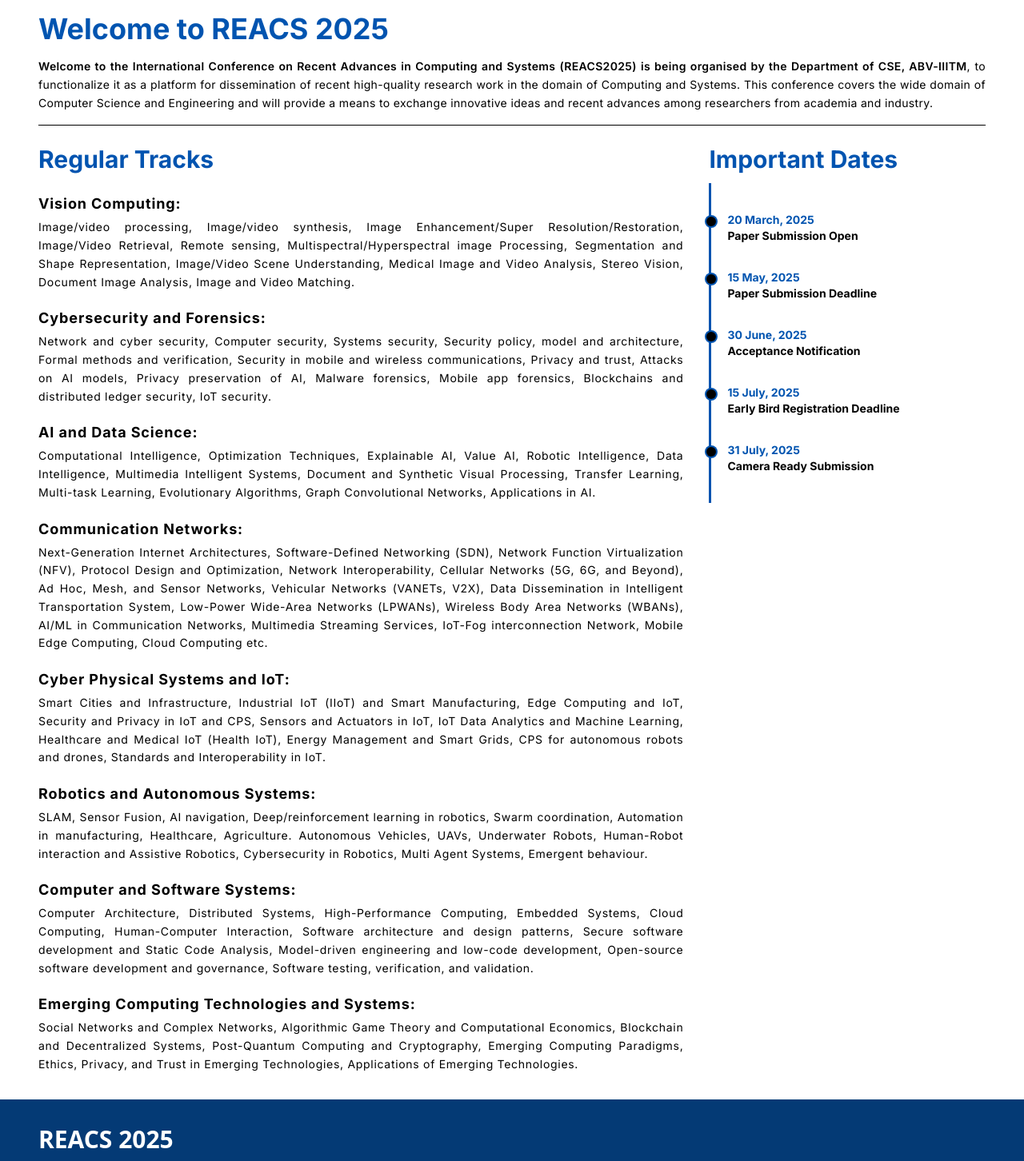
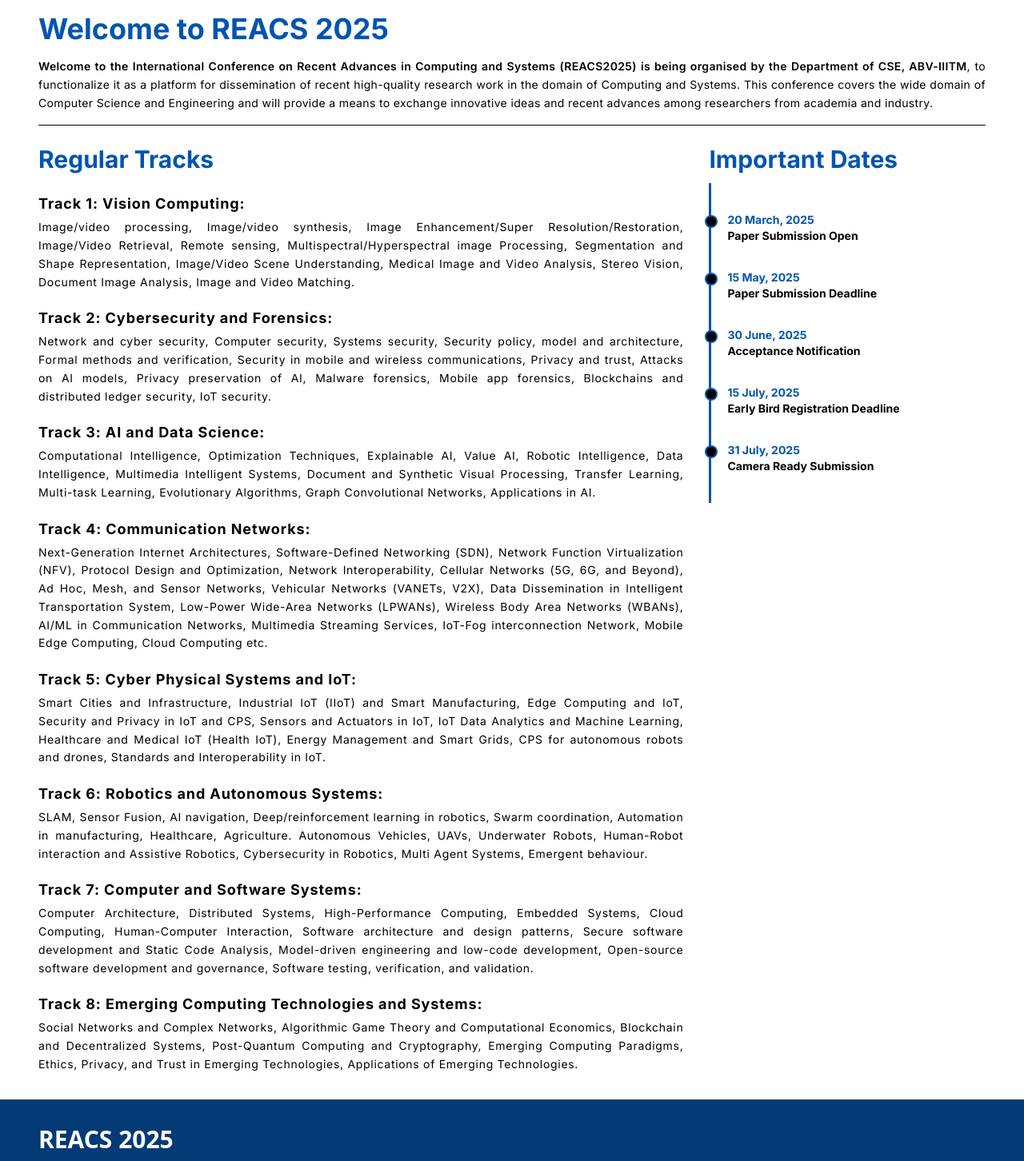
Before and after one commit to dewani12/ReACS_2025, a React (Vite) app in the folder frontend/: page / in a window 1280 px wide. Shown: the part 608-2060 px from the top of the page at 80% size. Built offline with nearby package versions, Linux system fonts and the light colour scheme.

Commit message:
feat: update track headings in MainSection for clarity and organization

```diff
--- a/frontend/src/components/MainSection.jsx
+++ b/frontend/src/components/MainSection.jsx
@@ -47,35 +47,35 @@
 
     const RegularTracks = [
         {
-            heading: "Vision Computing:",
+            heading: "Track 1: Vision Computing:",
             content: "Image/video processing, Image/video synthesis, Image Enhancement/Super Resolution/Restoration, Image/Video Retrieval, Remote sensing, Multispectral/Hyperspectral image Processing, Segmentation and Shape Representation, Image/Video Scene Understanding, Medical Image and Video Analysis, Stereo Vision, Document Image Analysis, Image and Video Matching."
         },
         {
-            heading: "Cybersecurity and Forensics:",
+            heading: "Track 2: Cybersecurity and Forensics:",
             content: "Network and cyber security, Computer security, Systems security, Security policy, model and architecture, Formal methods and verification, Security in mobile and wireless communications,  Privacy and trust, Attacks on AI models, Privacy preservation of AI, Malware forensics, Mobile app forensics, Blockchains and distributed ledger security, IoT security."
         },
         {
-            heading: "AI and Data Science:",
+            heading: "Track 3: AI and Data Science:",
             content: "Computational Intelligence, Optimization Techniques, Explainable AI, Value AI, Robotic Intelligence, Data Intelligence, Multimedia Intelligent Systems, Document and Synthetic Visual Processing, Transfer Learning, Multi-task Learning, Evolutionary Algorithms, Graph Convolutional Networks, Applications in AI."
         },
         {
-            heading: "Communication Networks:",
+            heading: "Track 4: Communication Networks:",
             content: "Next-Generation Internet Architectures, Software-Defined Networking (SDN), Network Function Virtualization (NFV), Protocol Design and Optimization, Network Interoperability, Cellular Networks (5G, 6G, and Beyond), Ad Hoc, Mesh, and Sensor Networks, Vehicular Networks (VANETs, V2X), Data Dissemination in Intelligent Transportation System, Low-Power Wide-Area Networks (LPWANs), Wireless Body Area Networks (WBANs), AI/ML in Communication Networks, Multimedia Streaming Services, IoT-Fog interconnection Network, Mobile Edge Computing, Cloud Computing etc."
         },
         {
-            heading: "Cyber Physical Systems and IoT:",
+            heading: "Track 5: Cyber Physical Systems and IoT:",
             content: "Smart Cities and Infrastructure, Industrial IoT (IIoT) and Smart Manufacturing, Edge Computing and IoT, Security and Privacy in IoT and CPS, Sensors and Actuators in IoT, IoT Data Analytics and Machine Learning, Healthcare and Medical IoT (Health IoT), Energy Management and Smart Grids, CPS for autonomous robots and drones, Standards and Interoperability in IoT."
         },
         {
-            heading: "Robotics and Autonomous Systems:",
+            heading: "Track 6: Robotics and Autonomous Systems:",
             content: "SLAM, Sensor Fusion, AI navigation, Deep/reinforcement learning in robotics, Swarm coordination, Automation in manufacturing, Healthcare, Agriculture. Autonomous Vehicles, UAVs, Underwater Robots, Human-Robot interaction and Assistive Robotics, Cybersecurity in Robotics, Multi Agent Systems, Emergent behaviour."
         },
         {
-            heading: "Computer and Software Systems:",
+            heading: "Track 7: Computer and Software Systems:",
             content: "Computer Architecture, Distributed Systems, High-Performance Computing, Embedded Systems, Cloud Computing, Human-Computer Interaction, Software architecture and design patterns, Secure software development and Static Code Analysis, Model-driven engineering and low-code development, Open-source software development and governance, Software testing, verification, and validation."
         },
         {
-            heading: "Emerging Computing Technologies and Systems:",
+            heading: "Track 8: Emerging Computing Technologies and Systems:",
             content: "Social Networks and Complex Networks, Algorithmic Game Theory and Computational Economics, Blockchain and Decentralized Systems, Post-Quantum Computing and Cryptography, Emerging Computing Paradigms, Ethics, Privacy, and Trust in Emerging Technologies, Applications of Emerging Technologies."
         },
     ]
```
